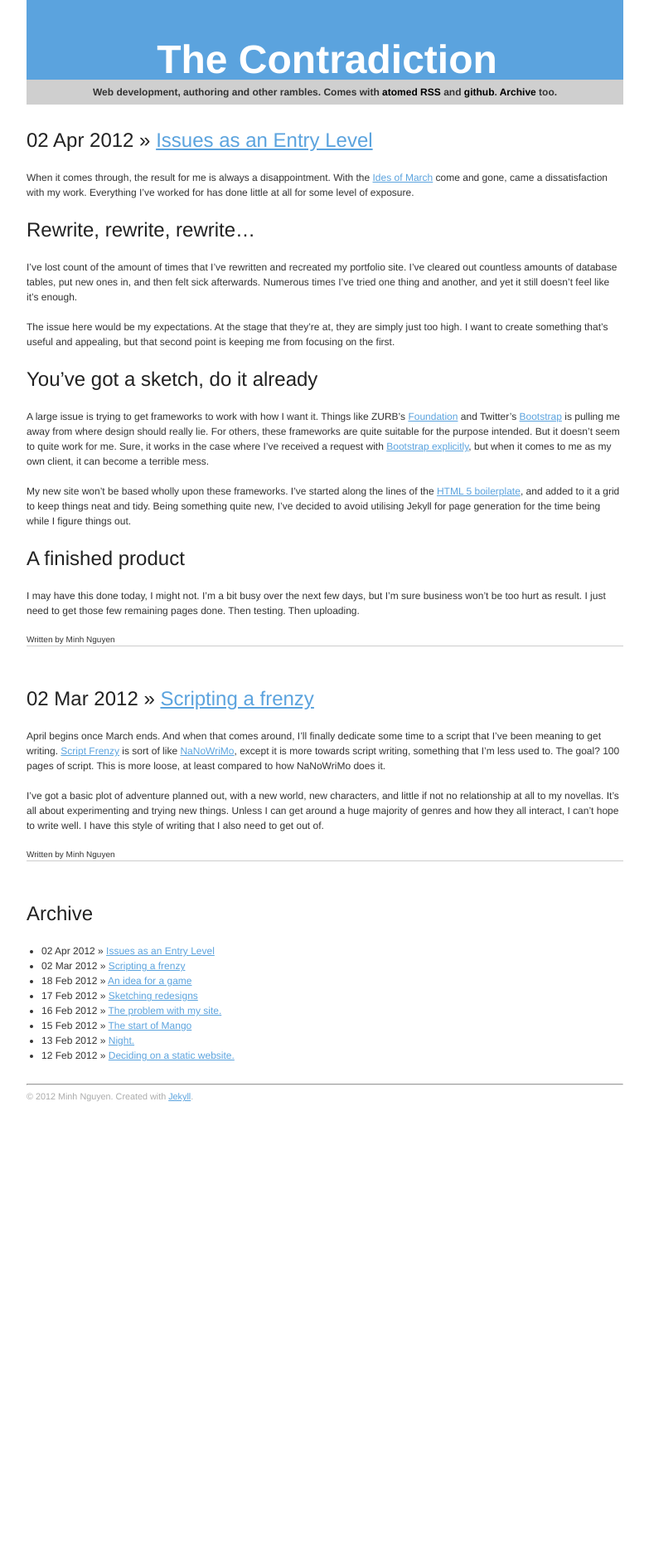
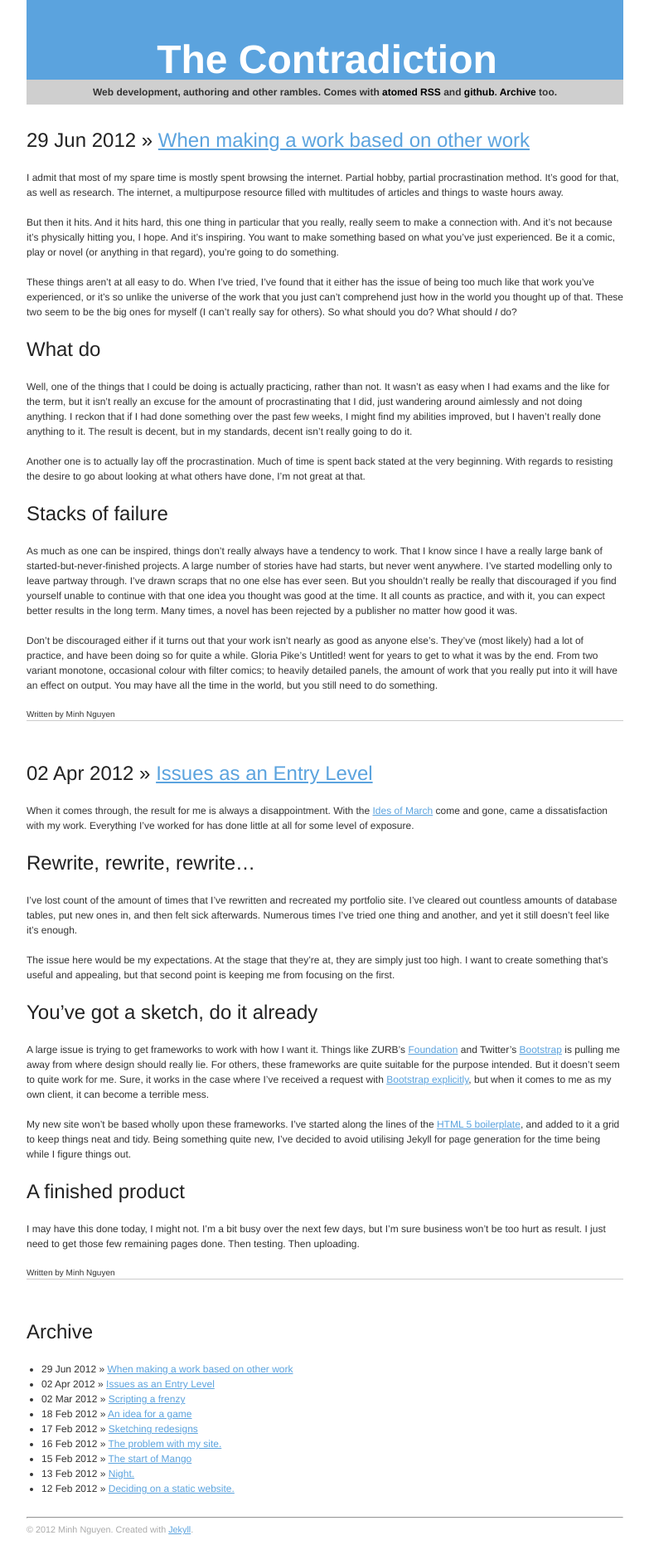
Before and after one commit to AnotherLaw/contradiction.selb.us-log, a Jekyll site: the page built from log/index.html, in a window 1280 px wide. Shown: the whole page at 83% size, without its empty margins (248-1031 px from the left). Built offline with Jekyll 4.4.1, drawn with Linux system fonts in a browser that asks for light colours; before the commit the page ends 1346 px from its top, so only the background shows below that.

Commit message:
Modified _config.yml's URL entry to correct the broken RSS feed. Also created a new post about making a work based on something else.

```diff
--- a/_config.yml
+++ b/_config.yml
@@ -3,4 +3,4 @@ exclude:
   - CNAME
   - README.md
 permalink: /log/:year/:month/:day/:title/
-url: http://contradiction.selb.us/log/
+url: http://contradiction.selb.us
--- /dev/null
+++ b/_posts/2012-06-29-when-making-a-work-based.markdown
@@ -0,0 +1,22 @@
+---
+layout: post
+title: When making a work based on other work
+author: Minh Nguyen
+---
+I admit that most of my spare time is mostly spent browsing the internet. Partial hobby, partial procrastination method. It's good for that, as well as research. The internet, a multipurpose resource filled with multitudes of articles and things to waste hours away.
+
+But then it hits. And it hits hard, this one thing in particular that you really, really seem to make a connection with. And it's not because it's physically hitting you, I hope. And it's inspiring. You want to make something based on what you've just experienced. Be it a comic, play or novel (or anything in that regard), you're going to do something.
+
+These things aren't at all easy to do. When I've tried, I've found that it either has the issue of being too much like that work you've experienced, or it's so unlike the universe of the work that you just can't comprehend just how in the world you thought up of that. These two seem to be the big ones for myself (I can't really say for others). So what should you do? What should *I* do?
+
+## What do
+
+Well, one of the things that I could be doing is actually practicing, rather than not. It wasn't as easy when I had exams and the like for the term, but it isn't really an excuse for the amount of procrastinating that I did, just wandering around aimlessly and not doing anything. I reckon that if I had done something over the past few weeks, I might find my abilities improved, but I haven't really done anything to it. The result is decent, but in my standards, decent isn't really going to do it.
+
+Another one is to actually lay off the procrastination. Much of time is spent back stated at the very beginning. With regards to resisting the desire to go about looking at what others have done, I'm not great at that.
+
+## Stacks of failure
+
+As much as one can be inspired, things don't really always have a tendency to work. That I know since I have a really large bank of started-but-never-finished projects. A large number of stories have had starts, but never went anywhere. I've started modelling only to leave partway through. I've drawn scraps that no one else has ever seen. But you shouldn't really be really that discouraged if you find yourself unable to continue with that one idea you thought was good at the time. It all counts as practice, and with it, you can expect better results in the long term. Many times, a novel has been rejected by a publisher no matter how good it was.
+
+Don't be discouraged either if it turns out that your work isn't nearly as good as anyone else's. They've (most likely) had a lot of practice, and have been doing so for quite a while. Gloria Pike's Untitled! went for years to get to what it was by the end. From two variant monotone, occasional colour with filter comics; to heavily detailed panels, the amount of work that you really put into it will have an effect on output. You may have all the time in the world, but you still need to do something.
```
